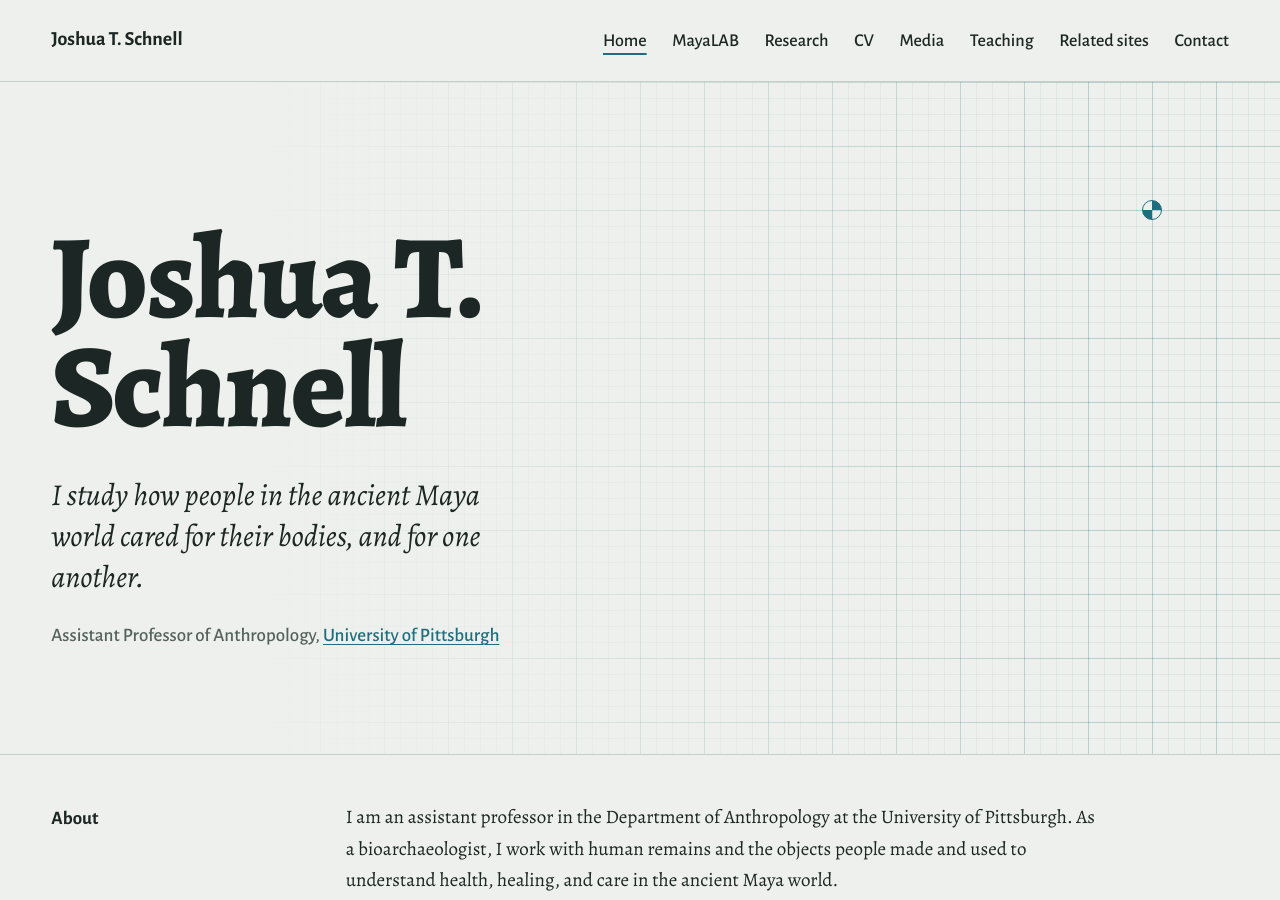
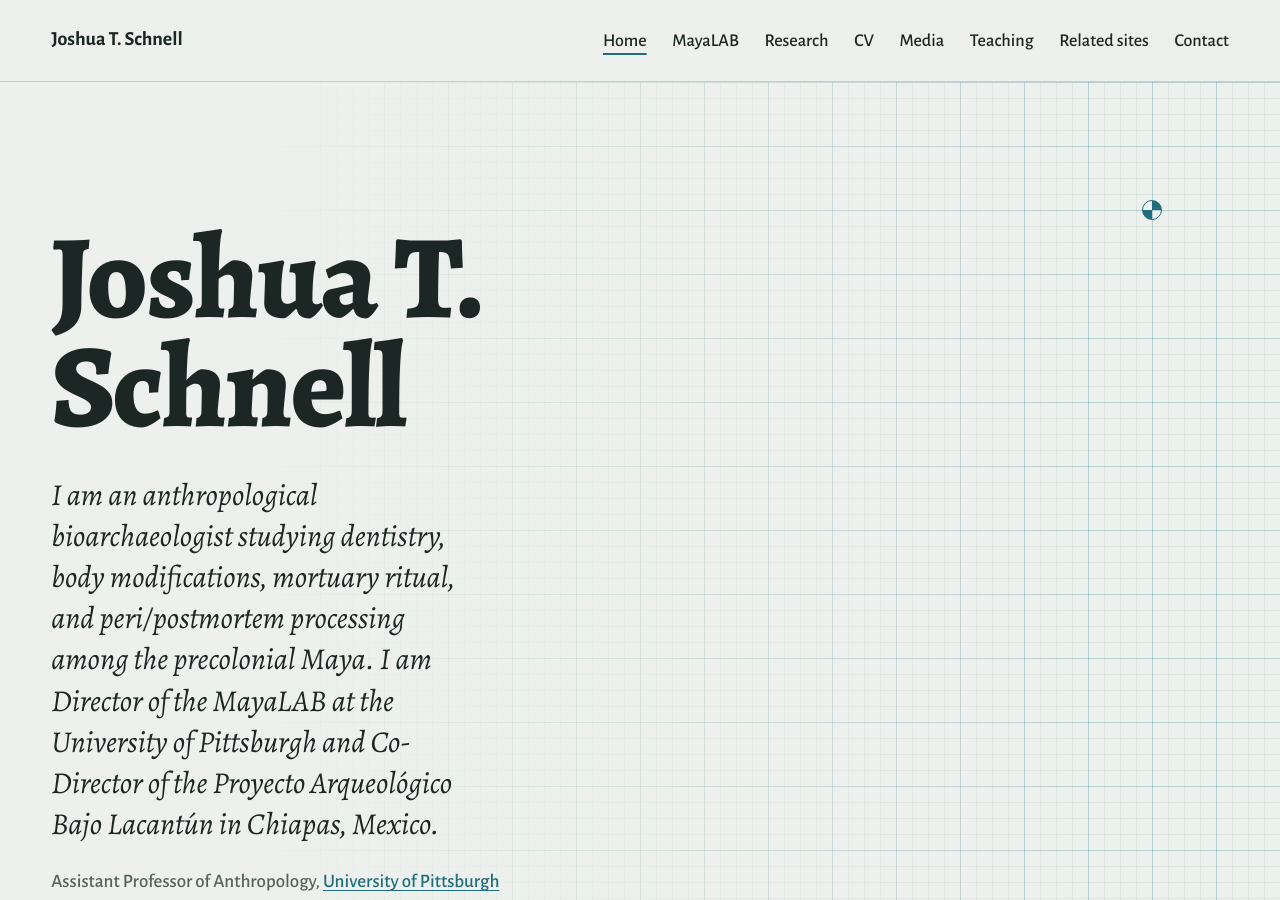
Before and after one commit to Joshua-Schnell/joshua-schnell.github.io, a Jekyll site: the page built from index.md, in a window 1280 px wide and 900 px high. Built offline with Jekyll 4.4.1, drawn with Linux system fonts in a browser that asks for light colours.

Commit message:
Update _data/profile.yml (via Pages CMS)

```diff
--- a/_data/profile.yml
+++ b/_data/profile.yml
@@ -2,14 +2,18 @@ name: Joshua T. Schnell
 title: Assistant Professor of Anthropology
 affiliation: University of Pittsburgh
 affiliation_url: https://www.anthropology.pitt.edu/
-tagline: I study how people in the ancient Maya world cared for their bodies, and for one another.
+tagline: I am an anthropological bioarchaeologist studying dentistry, body
+  modifications, mortuary ritual, and peri/postmortem processing among the
+  precolonial Maya. I am Director of the MayaLAB at the University of Pittsburgh
+  and Co-Director of the Proyecto Arqueológico Bajo Lacantún in Chiapas, Mexico.
 email: j.schnell@pitt.edu
 office: |-
   Department of Anthropology
-  3312 Posvar Hall
+  3302 Posvar Hall
   Pittsburgh, PA 15261
-headshot: ""
 profiles:
+  - label: ResearchGate
+    url: https://www.researchgate.net/profile/Joshua-Schnell-2
   - label: Academia.edu
     url: https://pitt.academia.edu/JoshuaSchnell
   - label: Pitt Anthropology
```
